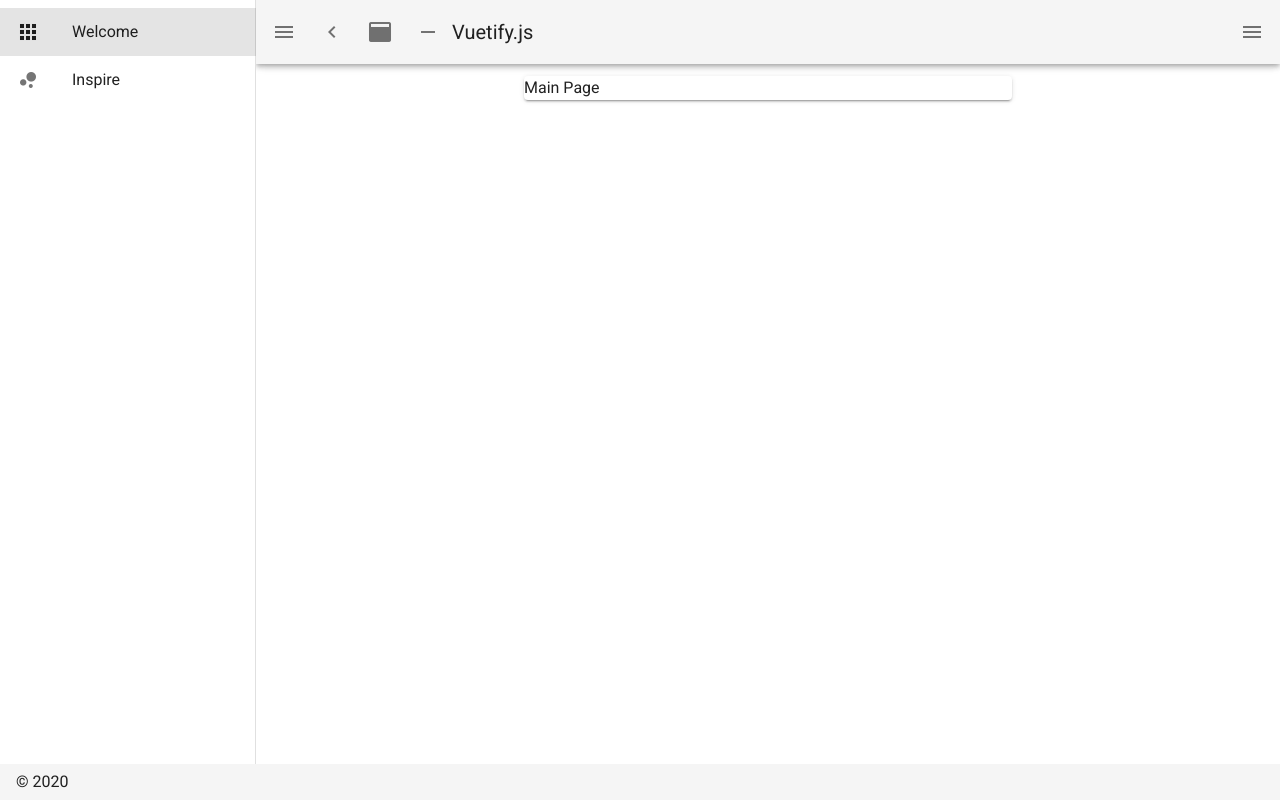
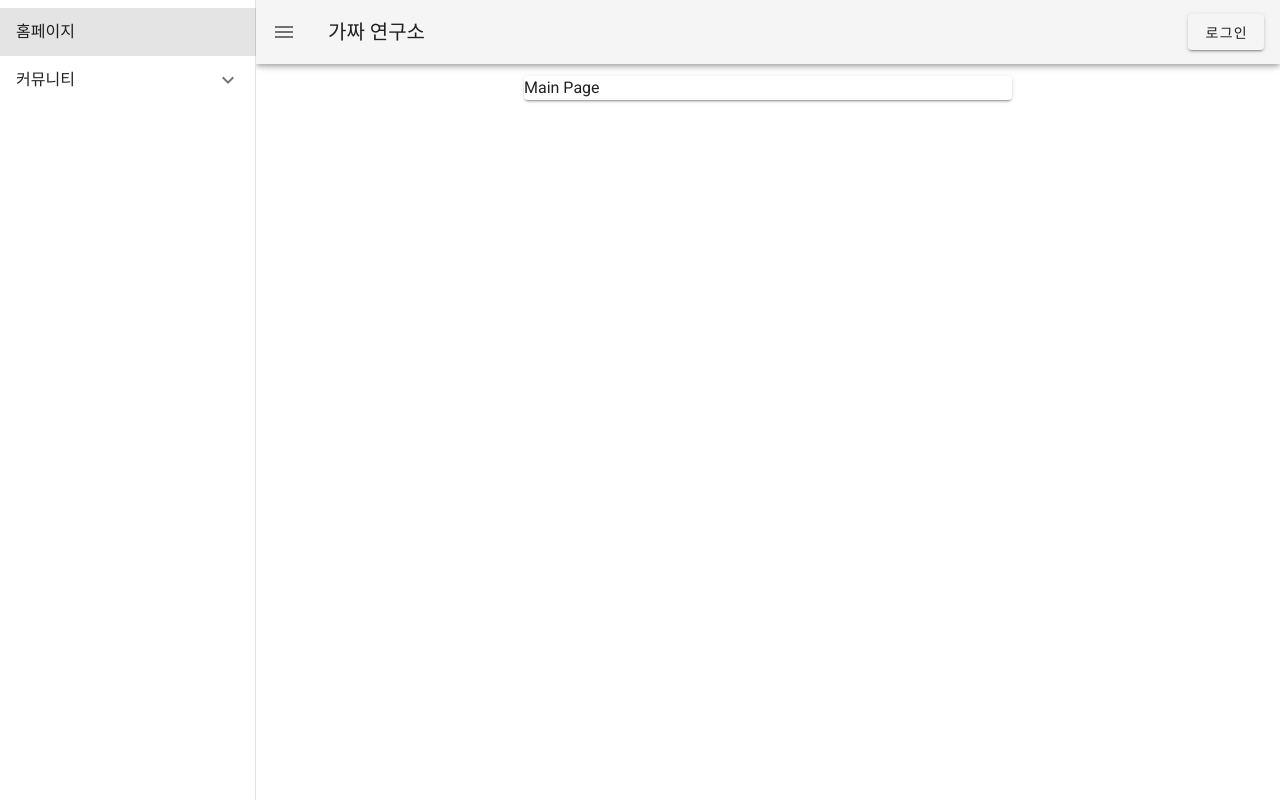
Before and after one commit to pseudolab/PseudoFront, a Nuxt app: page / in a window 1280 px wide. Both pictures are taken after a click on the button 28 px from the left and 32 px from the top of the page. Built offline with nearby package versions, Linux system fonts and the light colour scheme; what vue-quill-editor would draw is missing.

Commit message:
add global constant

```diff
--- a/layouts/default.vue
+++ b/layouts/default.vue
@@ -1,117 +1,108 @@
 <template>
-  <v-app dark>
+  <v-app>
     <v-navigation-drawer
       v-model="drawer"
-      :mini-variant="miniVariant"
-      :clipped="clipped"
       fixed
       app
     >
       <v-list>
-        <v-list-item
+        <div
           v-for="(item, i) in items"
           :key="i"
+        >
+          <v-list-item
             :to="item.to"
             router
             exact
           >
-          <v-list-item-action>
-            <v-icon>{{ item.icon }}</v-icon>
-          </v-list-item-action>
             <v-list-item-content>
               <v-list-item-title v-text="item.title" />
             </v-list-item-content>
           </v-list-item>
+        </div>
+        <div v-for="(group, i) in groups" :key="i.title">
+          <v-list-group
+            v-model="group.isActive"
+            exact
+            router
+            value="true"
+          >
+            <template v-slot:activator>
+              <v-list-item-content>
+                <v-list-item-title v-text="group.title" />
+              </v-list-item-content>
+            </template>
+
+            <v-list-item
+              v-for="(child, i) in group.childs"
+              :key="i"
+              :to="child.to"
+              router
+              exact
+            >
+              <v-list-item-content class="ml-7">
+                <v-list-item-title v-text="child.title" />
+              </v-list-item-content>
+            </v-list-item>
+          </v-list-group>
+        </div>
       </v-list>
     </v-navigation-drawer>
     <v-app-bar
-      :clipped-left="clipped"
       fixed
+      hide-on-scroll
       app
     >
       <v-app-bar-nav-icon @click.stop="drawer = !drawer" />
-      <v-btn
-        icon
-        @click.stop="miniVariant = !miniVariant"
-      >
-        <v-icon>mdi-{{ `chevron-${miniVariant ? 'right' : 'left'}` }}</v-icon>
+      <v-toolbar-title v-text="mainTitle" />
+      <v-spacer />
+      <v-btn>
+        로그인
       </v-btn>
-      <v-btn
-        icon
-        @click.stop="clipped = !clipped"
-      >
-        <v-icon>mdi-application</v-icon>
+      <!-- <v-btn v-if="isLoggedIn" text @click="logout">
+        로그아웃
       </v-btn>
-      <v-btn
-        icon
-        @click.stop="fixed = !fixed"
-      >
-        <v-icon>mdi-minus</v-icon>
-      </v-btn>
-      <v-toolbar-title v-text="title" />
-      <v-spacer />
-      <v-btn
-        icon
-        @click.stop="rightDrawer = !rightDrawer"
-      >
-        <v-icon>mdi-menu</v-icon>
-      </v-btn>
+      <v-btn v-else text nuxt to="/login">
+        로그인
+      </v-btn> -->
     </v-app-bar>
     <v-main>
-      <v-container>
+      <v-container fluid>
         <nuxt />
       </v-container>
     </v-main>
-    <v-navigation-drawer
-      v-model="rightDrawer"
-      :right="right"
-      temporary
-      fixed
-    >
-      <v-list>
-        <v-list-item @click.native="right = !right">
-          <v-list-item-action>
-            <v-icon light>
-              mdi-repeat
-            </v-icon>
-          </v-list-item-action>
-          <v-list-item-title>Switch drawer (click me)</v-list-item-title>
-        </v-list-item>
-      </v-list>
-    </v-navigation-drawer>
-    <v-footer
-      :absolute="!fixed"
-      app
-    >
-      <span>&copy; {{ new Date().getFullYear() }}</span>
-    </v-footer>
   </v-app>
 </template>
 
 <script>
+
 export default {
   data () {
     return {
-      clipped: false,
       drawer: false,
-      fixed: false,
       items: [
         {
-          icon: 'mdi-apps',
-          title: 'Welcome',
-          to: '/'
+          title: '홈페이지',
+          to: '/',
+        }
+      ],
+      groups: [
+        {
+          title: '커뮤니티',
+          childs: [
+            {
+              title: '커뮤니티 홈',
+              to: '/community/'
             },
             {
-          icon: 'mdi-chart-bubble',
-          title: 'Inspire',
-          to: '/inspire'
+              title: '질문공간',
+              to: '/community/query/'
             }
+          ]
+        },
       ],
-      miniVariant: false,
-      right: true,
-      rightDrawer: false,
-      title: 'Vuetify.js'
+      mainTitle: '가짜 연구소'
     }
-  }
+  },
 }
 </script>
--- a/nuxt.config.js
+++ b/nuxt.config.js
@@ -25,6 +25,7 @@ export default {
   ],
   plugins:[
     { src: "~plugins/vue-quill-editor.js", ssr: false },
+    { src: "~plugins/global-constants.js", ssr: false },
   ],
 
   // Auto import components (https://go.nuxtjs.dev/config-components)
--- a/pages/community/query/index.vue
+++ b/pages/community/query/index.vue
@@ -1,16 +1,36 @@
 <template>
+  <!-- src="/v.png" -->
   <div>
-      질문공간
-
+    <v-row>
+      <v-col>
+        질문 공간
+        <text-editor />
+      </v-col>
+    </v-row>
   </div>
 </template>
 
 <script>
-export default {
-
-}
+  import TextEditor from "@/components/api/quil/TextEditor.vue"
+  export default {
+    components: {
+      TextEditor,
+    },
+    data () {
+      return {
+        heads: [
+          {
+            title: '가짜 연구소 ',
+            meta: [
+              {
+                hid: 'description',
+                name: 'description',
+                content: 'Home page description'
+              }
+            ],
+          }
+        ]
+      }
+    },
+  }
 </script>
-
-<style>
-
-</style>
--- /dev/null
+++ b/plugins/global-constants.js
@@ -0,0 +1,22 @@
+import Vue from 'vue';
+
+// define global constants.
+const _globalConsts = Object.freeze({
+
+});
+
+const ConstantsPlugin = {
+  install: function (Vue) {
+    Object.defineProperties(Vue.prototype, {
+      $globalConsts: {
+        get () {
+          return _globalConsts;
+        },
+      },
+    });
+  },
+};
+
+Vue.use(ConstantsPlugin);
+
+export default _globalConsts;
```
Lines whose indentation alone changed are shown as unchanged.
